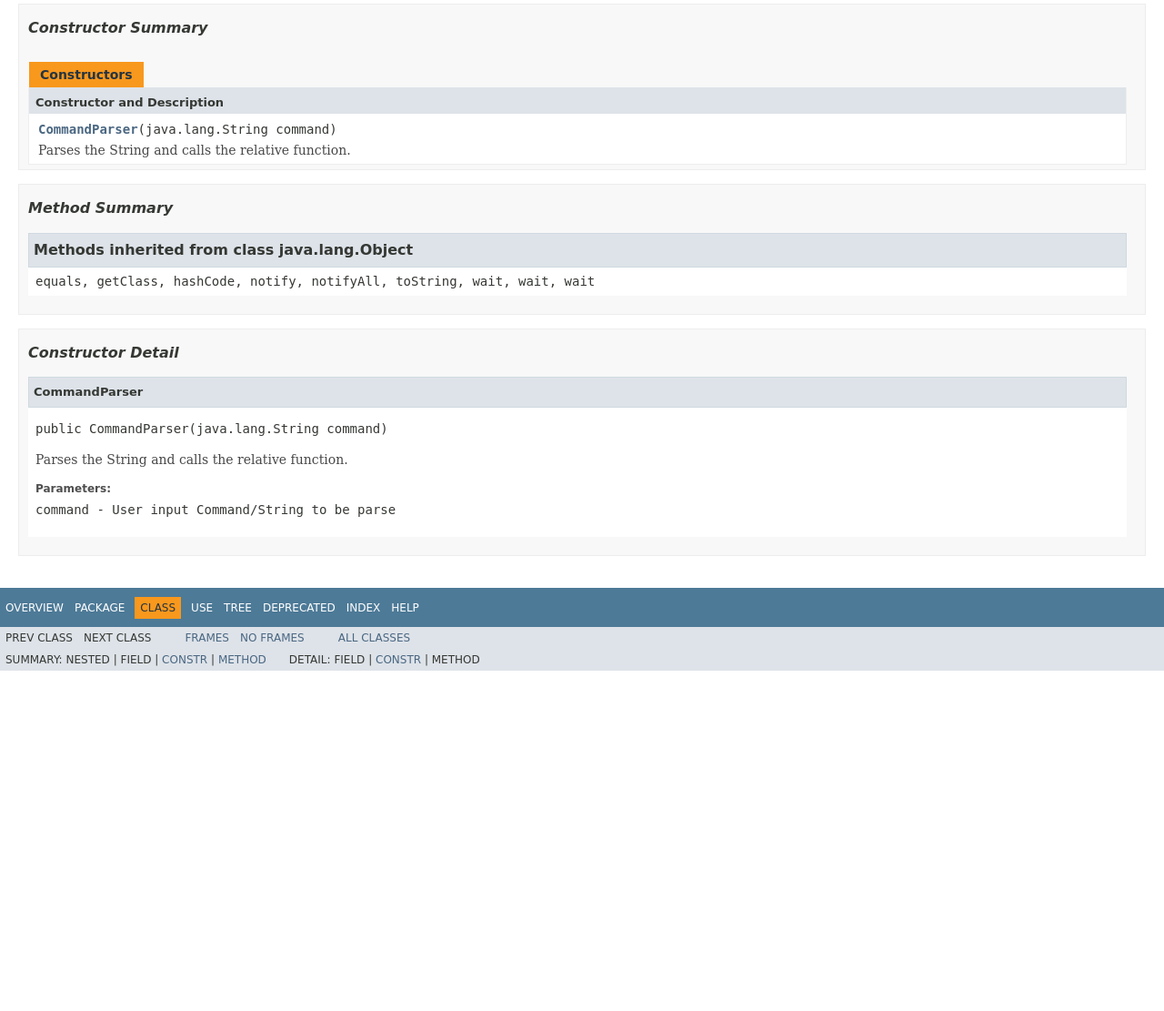
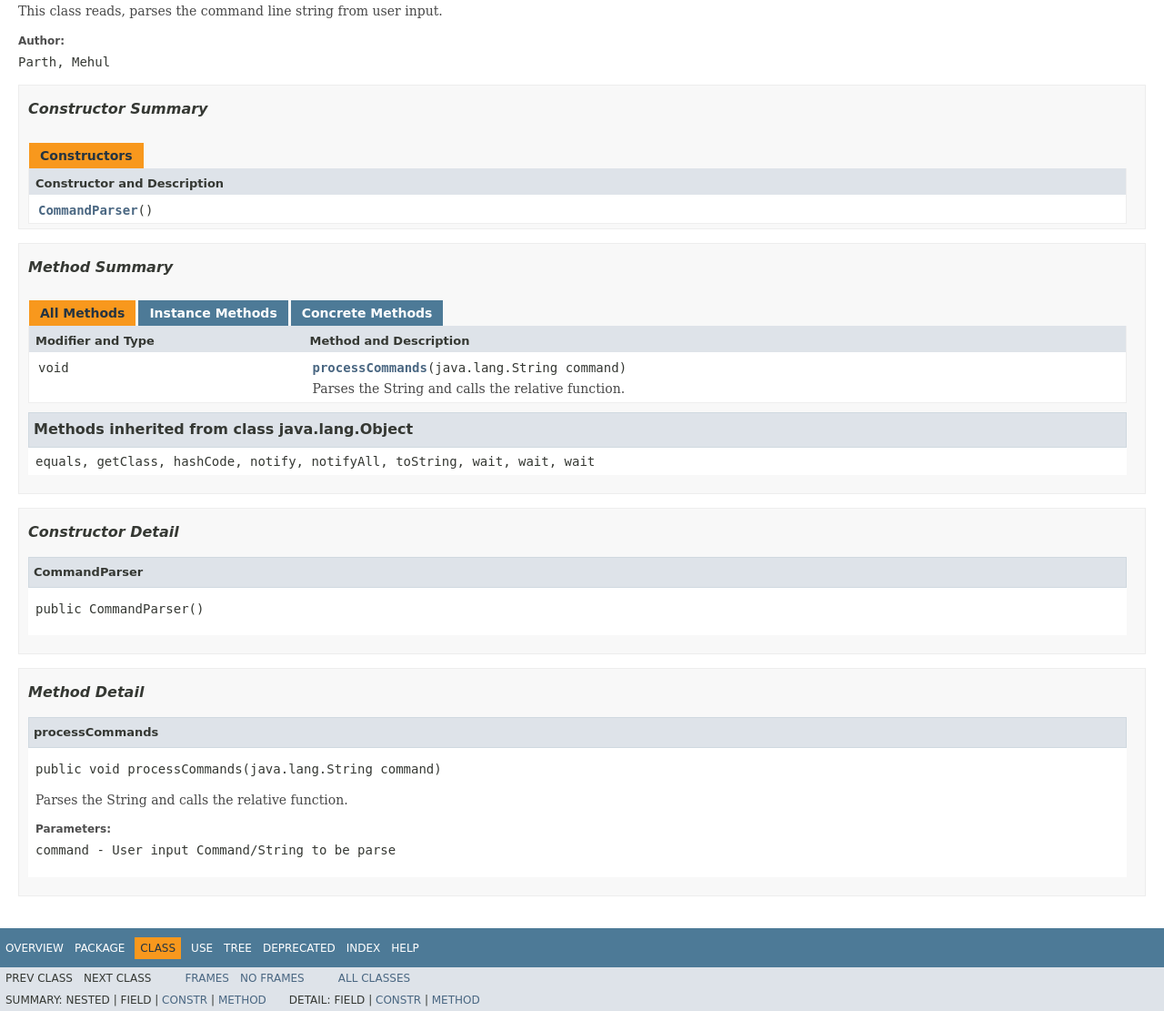
Before and after one commit to Parth2805/RISK_Game, a plain HTML site: page doc/com/commandparser/CommandParser.html in a window 1280 px wide. Shown: the part 290-1401 px from the top of the page at 91% size. Before the commit the page ends 1027 px from the top, so only its background shows below. Drawn offline with Linux system fonts and the light colour scheme; a web font is replaced by a local one.

Commit message:
doc/com/commandparser/

```diff
--- a/doc/com/commandparser/CommandParser.html
+++ b/doc/com/commandparser/CommandParser.html
@@ -2,9 +2,9 @@
 <!-- NewPage -->
 <html lang="en">
 <head>
-<!-- Generated by javadoc (1.8.0_151) on Tue Oct 08 16:19:13 EDT 2019 -->
+<!-- Generated by javadoc (1.8.0_131) on Sat Oct 12 18:38:24 EDT 2019 -->
 <title>CommandParser</title>
-<meta name="date" content="2019-10-08">
+<meta name="date" content="2019-10-12">
 <link rel="stylesheet" type="text/css" href="../../stylesheet.css" title="Style">
 <script type="text/javascript" src="../../script.js"></script>
 </head>
@@ -18,6 +18,12 @@
     catch(err) {
     }
 //-->
+var methods = {"i0":10};
+var tabs = {65535:["t0","All Methods"],2:["t2","Instance Methods"],8:["t4","Concrete Methods"]};
+var altColor = "altColor";
+var rowColor = "rowColor";
+var tableTab = "tableTab";
+var activeTableTab = "activeTableTab";
 </script>
 <noscript>
 <div>JavaScript is disabled on your browser.</div>
@@ -71,13 +77,13 @@
 <li>Nested&nbsp;|&nbsp;</li>
 <li>Field&nbsp;|&nbsp;</li>
 <li><a href="#constructor.summary">Constr</a>&nbsp;|&nbsp;</li>
-<li><a href="#methods.inherited.from.class.java.lang.Object">Method</a></li>
+<li><a href="#method.summary">Method</a></li>
 </ul>
 <ul class="subNavList">
 <li>Detail:&nbsp;</li>
 <li>Field&nbsp;|&nbsp;</li>
 <li><a href="#constructor.detail">Constr</a>&nbsp;|&nbsp;</li>
-<li>Method</li>
+<li><a href="#method.detail">Method</a></li>
 </ul>
 </div>
 <a name="skip.navbar.top">
@@ -105,6 +111,11 @@
 <br>
 <pre>public class <span class="typeNameLabel">CommandParser</span>
 extends java.lang.Object</pre>
+<div class="block">This class reads, parses the command line string from user input.</div>
+<dl>
+<dt><span class="simpleTagLabel">Author:</span></dt>
+<dd>Parth, Mehul</dd>
+</dl>
 </li>
 </ul>
 </div>
@@ -123,9 +134,7 @@ extends java.lang.Object</pre>
 <th class="colOne" scope="col">Constructor and Description</th>
 </tr>
 <tr class="altColor">
-<td class="colOne"><code><span class="memberNameLink"><a href="../../com/commandparser/CommandParser.html#CommandParser-java.lang.String-">CommandParser</a></span>(java.lang.String&nbsp;command)</code>
-<div class="block">Parses the String and calls the relative function.</div>
-</td>
+<td class="colOne"><code><span class="memberNameLink"><a href="../../com/commandparser/CommandParser.html#CommandParser--">CommandParser</a></span>()</code>&nbsp;</td>
 </tr>
 </table>
 </li>
@@ -136,6 +145,19 @@ extends java.lang.Object</pre>
 <!--   -->
 </a>
 <h3>Method Summary</h3>
+<table class="memberSummary" border="0" cellpadding="3" cellspacing="0" summary="Method Summary table, listing methods, and an explanation">
+<caption><span id="t0" class="activeTableTab"><span>All Methods</span><span class="tabEnd">&nbsp;</span></span><span id="t2" class="tableTab"><span><a href="javascript:show(2);">Instance Methods</a></span><span class="tabEnd">&nbsp;</span></span><span id="t4" class="tableTab"><span><a href="javascript:show(8);">Concrete Methods</a></span><span class="tabEnd">&nbsp;</span></span></caption>
+<tr>
+<th class="colFirst" scope="col">Modifier and Type</th>
+<th class="colLast" scope="col">Method and Description</th>
+</tr>
+<tr id="i0" class="altColor">
+<td class="colFirst"><code>void</code></td>
+<td class="colLast"><code><span class="memberNameLink"><a href="../../com/commandparser/CommandParser.html#processCommands-java.lang.String-">processCommands</a></span>(java.lang.String&nbsp;command)</code>
+<div class="block">Parses the String and calls the relative function.</div>
+</td>
+</tr>
+</table>
 <ul class="blockList">
 <li class="blockList"><a name="methods.inherited.from.class.java.lang.Object">
 <!--   -->
@@ -157,13 +179,30 @@ extends java.lang.Object</pre>
 <!--   -->
 </a>
 <h3>Constructor Detail</h3>
-<a name="CommandParser-java.lang.String-">
+<a name="CommandParser--">
 <!--   -->
 </a>
 <ul class="blockListLast">
 <li class="blockList">
 <h4>CommandParser</h4>
-<pre>public&nbsp;CommandParser(java.lang.String&nbsp;command)</pre>
+<pre>public&nbsp;CommandParser()</pre>
+</li>
+</ul>
+</li>
+</ul>
+<!-- ============ METHOD DETAIL ========== -->
+<ul class="blockList">
+<li class="blockList"><a name="method.detail">
+<!--   -->
+</a>
+<h3>Method Detail</h3>
+<a name="processCommands-java.lang.String-">
+<!--   -->
+</a>
+<ul class="blockListLast">
+<li class="blockList">
+<h4>processCommands</h4>
+<pre>public&nbsp;void&nbsp;processCommands(java.lang.String&nbsp;command)</pre>
 <div class="block">Parses the String and calls the relative function.</div>
 <dl>
 <dt><span class="paramLabel">Parameters:</span></dt>
@@ -227,13 +266,13 @@ extends java.lang.Object</pre>
 <li>Nested&nbsp;|&nbsp;</li>
 <li>Field&nbsp;|&nbsp;</li>
 <li><a href="#constructor.summary">Constr</a>&nbsp;|&nbsp;</li>
-<li><a href="#methods.inherited.from.class.java.lang.Object">Method</a></li>
+<li><a href="#method.summary">Method</a></li>
 </ul>
 <ul class="subNavList">
 <li>Detail:&nbsp;</li>
 <li>Field&nbsp;|&nbsp;</li>
 <li><a href="#constructor.detail">Constr</a>&nbsp;|&nbsp;</li>
-<li>Method</li>
+<li><a href="#method.detail">Method</a></li>
 </ul>
 </div>
 <a name="skip.navbar.bottom">
```
Also changed, not shown: doc/com/commandparser/class-use/CommandParser.html (+2 -2 lines), doc/com/commandparser/package-frame.html (+2 -2 lines), doc/com/commandparser/package-summary.html (+5 -3 lines), doc/com/commandparser/package-tree.html (+2 -2 lines), doc/com/commandparser/package-use.html (+2 -2 lines).
